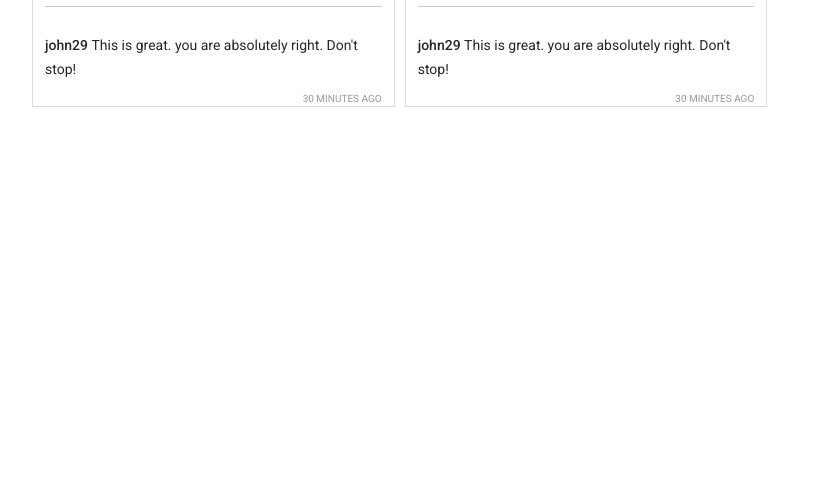
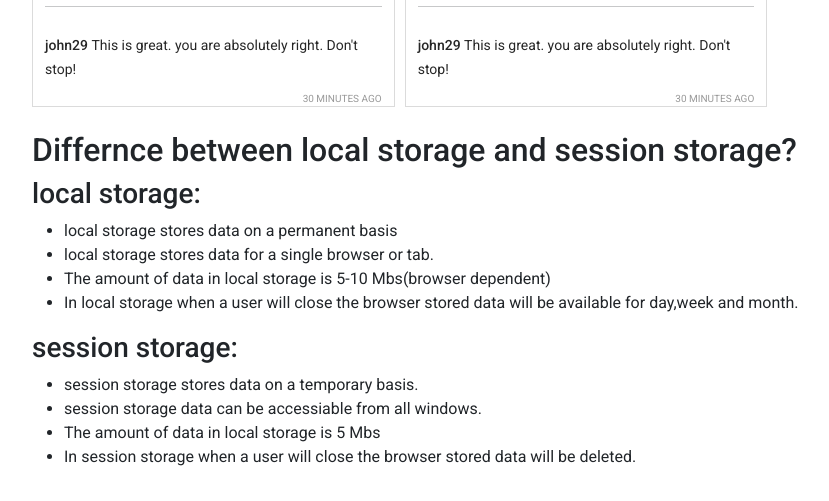
Before and after one commit to alanas59/insta-shohor, a plain HTML site: page index.html in a window 1280 px wide. Shown: the part 1425-1926 px from the top of the page, without its empty margins (54-883 px from the left). Before the commit the page ends 1548 px from the top, so only its background shows below. Drawn offline with nearby package versions, Linux system fonts and the light colour scheme.

Commit message:
first question answer added

```diff
--- a/index.html
+++ b/index.html
@@ -76,6 +76,26 @@
             <div id="reported">
                 <h1>Reported posts</h1>
             </div>
+
+           <!--  question part -->
+         <section class="mt-4">
+            <h2>Differnce between  local storage and session storage?</h2>
+            <h3>local storage:</h3>
+                <ul>
+                    <li>local storage stores data on a permanent basis</li>
+                    <li>local storage stores data for  a single browser or tab.</li>
+                    <li>The amount of data in local storage is 5-10 Mbs(browser dependent)</li>
+                    <li>In local storage when a user will close the browser stored data will be available for day,week and month.</li>
+                </ul>
+
+            <h3>session storage:</h3>
+              <ul>
+                <li>session storage stores data on a temporary basis.</li>
+                <li>session storage  data  can be accessiable from all windows.</li>
+                <li>The amount of data in local storage is 5 Mbs</li>
+                <li>In session storage when a user will close the browser stored data will be deleted.</li>
+              </ul>
+         </section>
         </main>
         <footer></footer>
 
```
